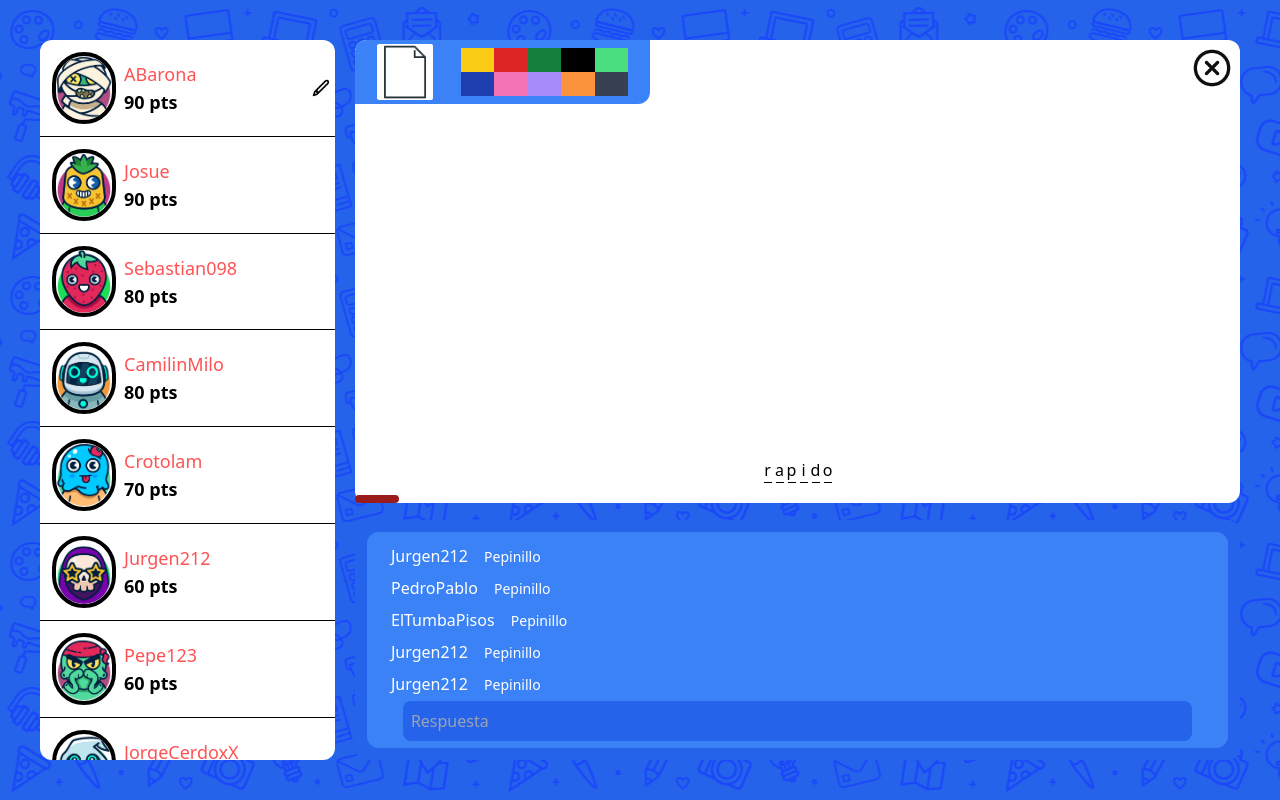
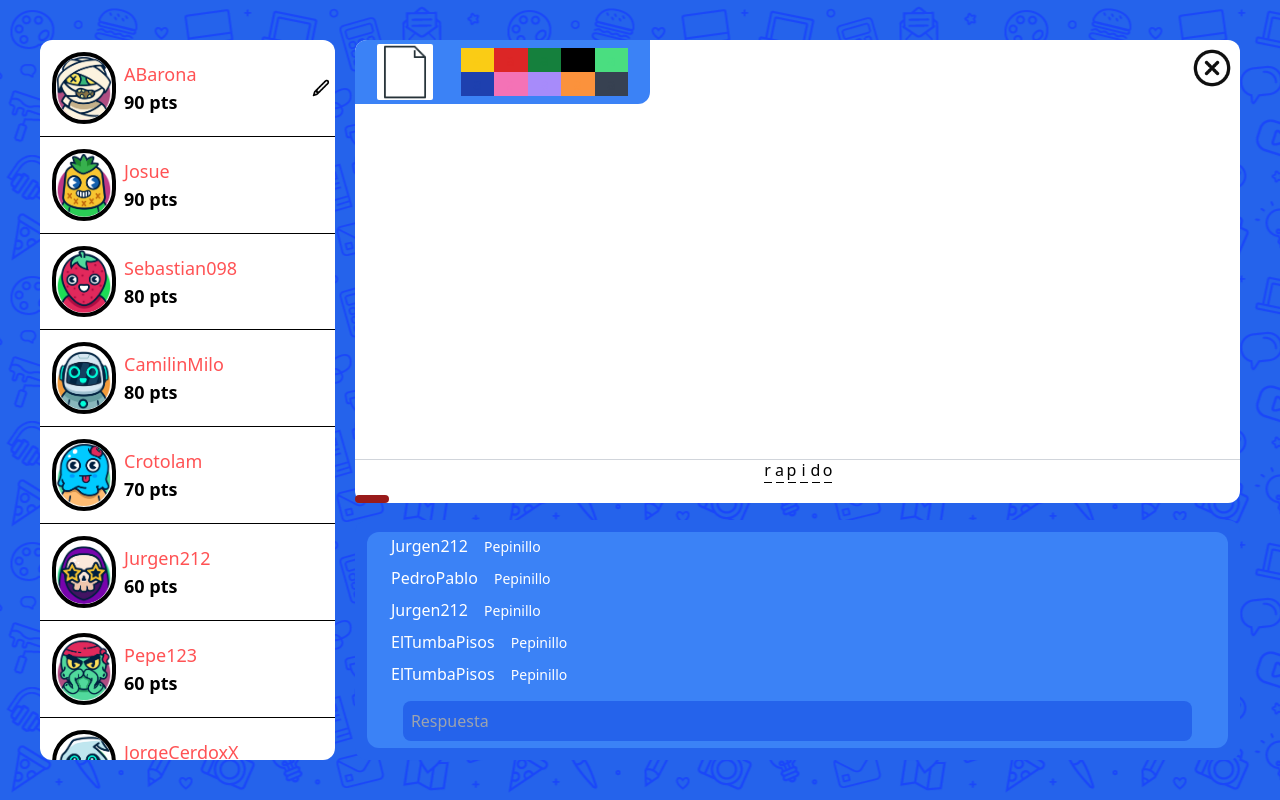
Before and after one commit to Pinturillo-App/pinturillo_app_front, an Angular app: page /game/1 in a window 1280 px wide. Built offline with nearby package versions, Linux system fonts and the light colour scheme.

Commit message:
Ajuste en Game

```diff
--- a/src/app/UI/principal/components/game-board/game-board.component.css
+++ b/src/app/UI/principal/components/game-board/game-board.component.css
@@ -10,3 +10,8 @@ canvas{
 .letra{
     border-bottom: 1px solid black;
 }
+
+
+.time{
+    transition: width 2s ease; /* Transición suave de la anchura */
+}
--- a/src/app/UI/principal/components/game-board/game-board.component.html
+++ b/src/app/UI/principal/components/game-board/game-board.component.html
@@ -40,7 +40,7 @@
         </div>
     </div>
 
-    <div class="palabra absolute w-full h-16 bottom-5 flex flex-row justify-center gap-1">
+    <div class="palabra absolute w-full h-6 bottom-5 flex flex-row justify-center gap-1 border-t border-gray-300">
         <p class="letra w-2 flex flex-row items-end justify-center" *ngFor="let item of palabraJugar().split('')">{{item}}</p>
     </div>
 
--- a/src/app/UI/principal/components/game-board/game-board.component.ts
+++ b/src/app/UI/principal/components/game-board/game-board.component.ts
@@ -44,7 +44,6 @@ export class GameBoardComponent implements AfterViewInit {
   private cx!: CanvasRenderingContext2D | null;
 
   constructor( private router: Router) {
-
   }
 
   ngOnInit(): void {
--- a/src/app/UI/principal/components/game-chat/game-chat.component.html
+++ b/src/app/UI/principal/components/game-chat/game-chat.component.html
@@ -1,7 +1,7 @@
 <section class="cont h-full bg-blue-600  lg:rounded-xl p-3">
 
     <div class="chat-cont w-full bg-blue-500 h-full rounded-xl flex flex-col justify-center">
-        <div class="#answers answers h-3/4 pl-6 pt-3 pr-6">
+        <div #answers class="answers h-3/4 pl-6 pt-3 pr-6">
 
             <p *ngFor="let answer of messages" class="text-white font-medium mb-2">{{answer.name_user}} <span class="font-normal text-sm ml-3">{{answer.data}}</span></p>
         </div>
--- a/src/app/UI/principal/components/game-chat/game-chat.component.ts
+++ b/src/app/UI/principal/components/game-chat/game-chat.component.ts
@@ -1,4 +1,4 @@
-import { Component, ElementRef, ViewChild } from '@angular/core';
+import { Component, ElementRef, Renderer2, ViewChild } from '@angular/core';
 import { GameDataService } from '../../services/game-data.service';
 import { User } from '../../../../domain/model/users/user';
 import { Answer } from '../../../../domain/model/answers/answer';
@@ -52,21 +52,18 @@ const chat_messages: Answer[] = [
 })
 export class GameChatComponent {
 
-  @ViewChild('answers') answersContainer!: ElementRef;
+  @ViewChild('answers', { static: true }) answersContainer!: ElementRef;
+
 
   public messages: Answer[] = chat_messages;
 
 
-  ngOnInit(): void {
-    //Called after the constructor, initializing input properties, and the first call to ngOnChanges.
-    //Add 'implements OnInit' to the class.
-    this.scrollToBottom();
-  }
+  constructor(private renderer: Renderer2) {}
 
-  scrollToBottom(): void {
-    if (this.answersContainer) {
-      this.answersContainer.nativeElement.scrollIntoView({ behavior: 'smooth', block: 'end', inline: 'nearest' });
-    }
+  ngAfterViewInit() {
+    // Haz que se desplace hacia abajo automáticamente
+    const scrollDiv = this.answersContainer.nativeElement;
+    this.renderer.setProperty(scrollDiv, 'scrollTop', scrollDiv.scrollHeight);
   }
 
 }
```
